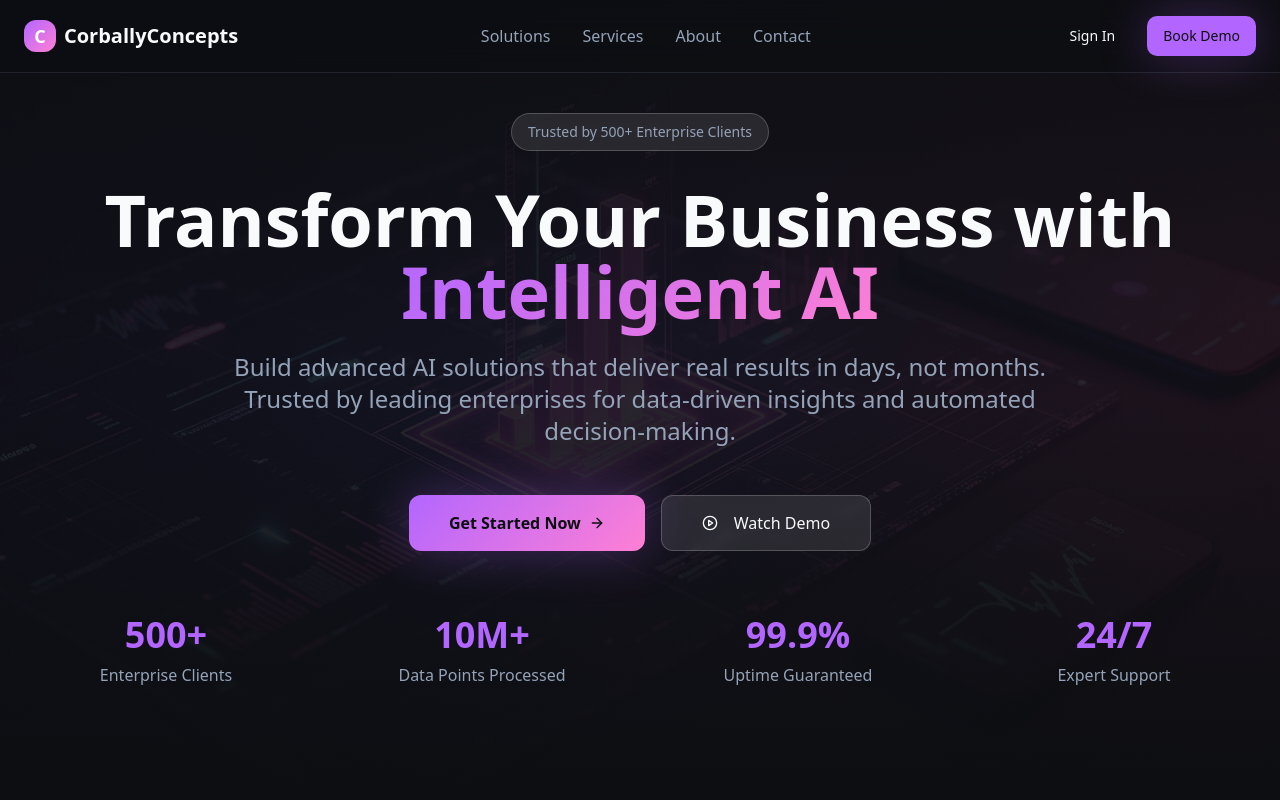
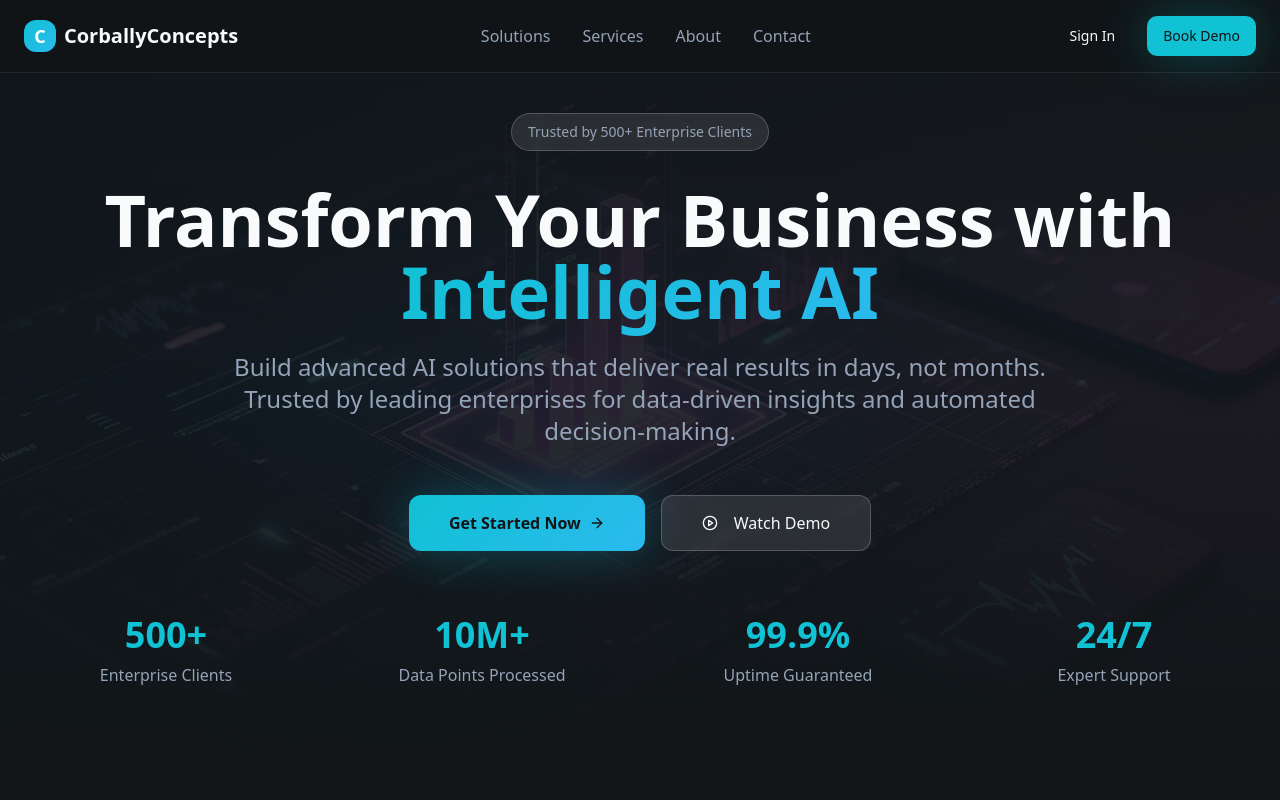
Before and after one commit to LexAiTools/proofofconcept, a React (Vite) app: page / in a window 1280 px wide. Shown: the top 800 px of the page. Built offline with nearby package versions, Linux system fonts and the light colour scheme; the HTML template or start-up script is replaced by a standard one.

Commit message:
Apply teal/sea color scheme

```diff
--- a/src/index.css
+++ b/src/index.css
@@ -9,86 +9,86 @@ All colors MUST be HSL.
 @layer base {
   :root {
     /* Dark theme by default - professional AI platform look */
-    --background: 222 15% 6%;
+    --background: 200 15% 8%;
     --foreground: 210 40% 98%;
 
-    --card: 222 15% 8%;
+    --card: 200 20% 10%;
     --card-foreground: 210 40% 98%;
 
-    --popover: 222 15% 8%;
+    --popover: 200 20% 10%;
     --popover-foreground: 210 40% 98%;
 
-    --primary: 270 100% 70%;
-    --primary-foreground: 222 15% 6%;
-    --primary-glow: 270 100% 85%;
+    --primary: 186 85% 45%;
+    --primary-foreground: 200 15% 8%;
+    --primary-glow: 186 85% 65%;
 
-    --secondary: 222 15% 12%;
+    --secondary: 200 15% 12%;
     --secondary-foreground: 210 40% 98%;
 
-    --muted: 222 15% 10%;
+    --muted: 200 15% 10%;
     --muted-foreground: 215 20.2% 65.1%;
 
-    --accent: 270 100% 70%;
-    --accent-foreground: 222 15% 6%;
+    --accent: 186 85% 45%;
+    --accent-foreground: 200 15% 8%;
 
     --destructive: 0 84.2% 60.2%;
     --destructive-foreground: 210 40% 98%;
 
-    --border: 222 15% 15%;
-    --input: 222 15% 12%;
-    --ring: 270 100% 70%;
+    --border: 200 15% 15%;
+    --input: 200 15% 12%;
+    --ring: 186 85% 45%;
 
     --radius: 0.75rem;
 
     /* Beautiful gradients */
-    --gradient-primary: linear-gradient(135deg, hsl(270 100% 70%), hsl(320 100% 75%));
-    --gradient-secondary: linear-gradient(135deg, hsl(222 15% 8%), hsl(222 15% 12%));
-    --gradient-hero: linear-gradient(135deg, hsl(270 100% 70% / 0.1), hsl(320 100% 75% / 0.1));
+    --gradient-primary: linear-gradient(135deg, hsl(186 85% 45%), hsl(196 85% 55%));
+    --gradient-secondary: linear-gradient(135deg, hsl(200 20% 10%), hsl(200 15% 12%));
+    --gradient-hero: linear-gradient(135deg, hsl(186 85% 45% / 0.1), hsl(196 85% 55% / 0.1));
 
     /* Shadows */
-    --shadow-glow: 0 0 50px hsl(270 100% 70% / 0.3);
-    --shadow-card: 0 10px 40px hsl(222 15% 2% / 0.5);
+    --shadow-glow: 0 0 50px hsl(186 85% 45% / 0.3);
+    --shadow-card: 0 10px 40px hsl(200 15% 4% / 0.5);
 
     /* Animations */
     --transition-smooth: all 0.3s cubic-bezier(0.4, 0, 0.2, 1);
     --transition-bounce: all 0.4s cubic-bezier(0.68, -0.55, 0.265, 1.55);
 
-    --sidebar-background: 222 15% 8%;
+    --sidebar-background: 200 20% 10%;
     --sidebar-foreground: 210 40% 98%;
-    --sidebar-primary: 270 100% 70%;
-    --sidebar-primary-foreground: 222 15% 6%;
-    --sidebar-accent: 222 15% 12%;
+    --sidebar-primary: 186 85% 45%;
+    --sidebar-primary-foreground: 200 15% 8%;
+    --sidebar-accent: 200 15% 12%;
     --sidebar-accent-foreground: 210 40% 98%;
-    --sidebar-border: 222 15% 15%;
-    --sidebar-ring: 270 100% 70%;
+    --sidebar-border: 200 15% 15%;
+    --sidebar-ring: 186 85% 45%;
   }
 
   .light {
     --background: 0 0% 100%;
-    --foreground: 222.2 84% 4.9%;
+    --foreground: 200 20% 15%;
     --card: 0 0% 100%;
-    --card-foreground: 222.2 84% 4.9%;
+    --card-foreground: 200 20% 15%;
     --popover: 0 0% 100%;
-    --popover-foreground: 222.2 84% 4.9%;
-    --primary: 270 100% 60%;
-    --primary-foreground: 210 40% 98%;
-    --primary-glow: 270 100% 75%;
+    --popover-foreground: 200 20% 15%;
+    --primary: 186 85% 40%;
+    --primary-foreground: 0 0% 100%;
+    --primary-glow: 186 85% 60%;
     --secondary: 210 40% 96.1%;
-    --secondary-foreground: 222.2 47.4% 11.2%;
+    --secondary-foreground: 200 20% 15%;
     --muted: 210 40% 96.1%;
     --muted-foreground: 215.4 16.3% 46.9%;
-    --accent: 270 100% 60%;
-    --accent-foreground: 210 40% 98%;
+    --accent: 186 85% 40%;
+    --accent-foreground: 0 0% 100%;
     --destructive: 0 84.2% 60.2%;
     --destructive-foreground: 210 40% 98%;
     --border: 214.3 31.8% 91.4%;
     --input: 214.3 31.8% 91.4%;
-    --ring: 270 100% 60%;
-    --gradient-primary: linear-gradient(135deg, hsl(270 100% 60%), hsl(320 100% 65%));
+    --ring: 186 85% 40%;
+    --gradient-primary: linear-gradient(135deg, hsl(186 85% 40%), hsl(196 85% 50%));
     --gradient-secondary: linear-gradient(135deg, hsl(0 0% 100%), hsl(210 40% 98%));
-    --gradient-hero: linear-gradient(135deg, hsl(270 100% 60% / 0.1), hsl(320 100% 65% / 0.1));
-    --shadow-glow: 0 0 50px hsl(270 100% 60% / 0.2);
-    --shadow-card: 0 10px 40px hsl(222.2 84% 4.9% / 0.1);
+    --gradient-hero: linear-gradient(135deg, hsl(186 85% 40% / 0.1), hsl(196 85% 50% / 0.1));
+    --shadow-glow: 0 0 50px hsl(186 85% 40% / 0.2);
+    --shadow-card: 0 10px 40px hsl(200 20% 15% / 0.1);
   }
 }
 
```
